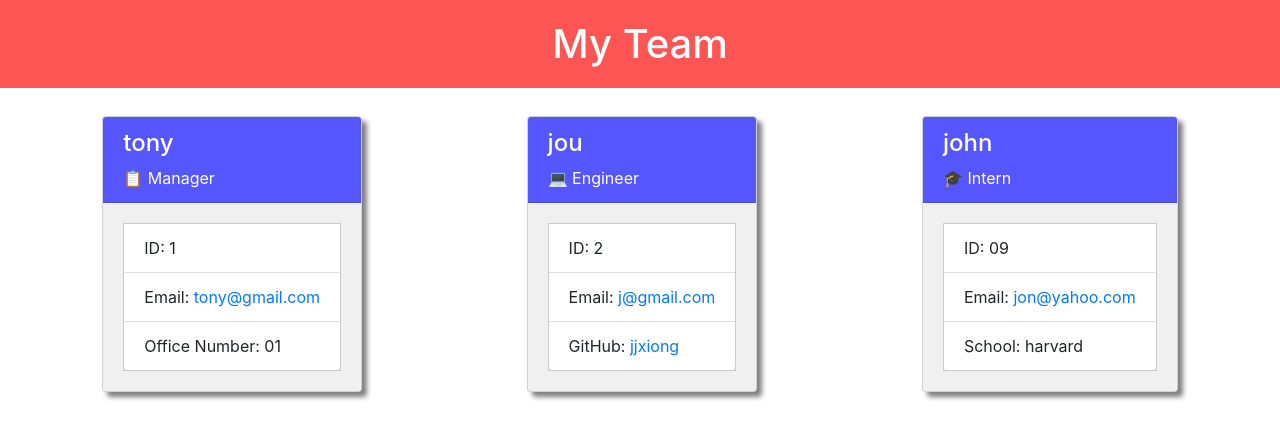
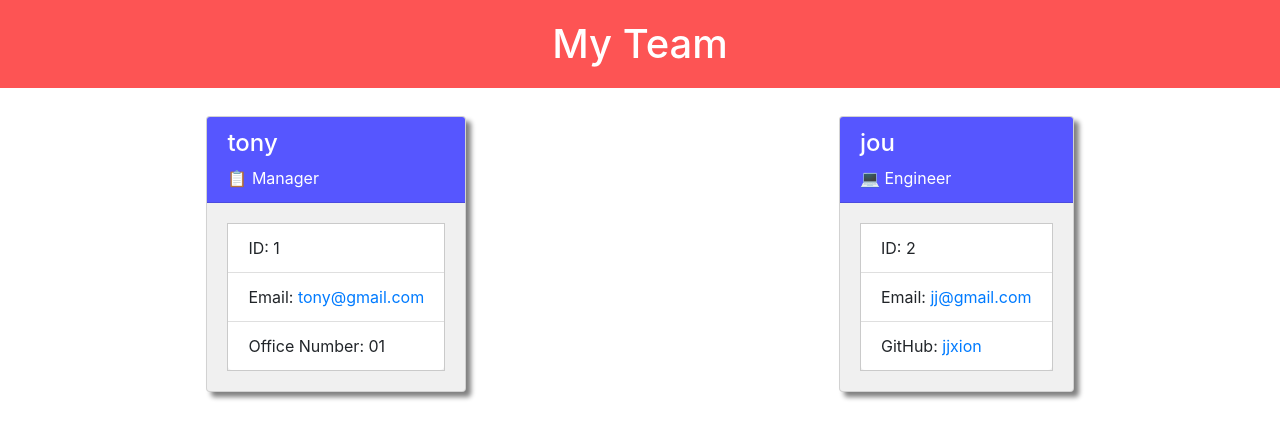
Before and after one commit to JXIong15/10-employee, a website: page index.html in a window 1280 px wide. Drawn offline with nearby package versions, Linux system fonts and the light colour scheme.

```diff
--- a/index.html
+++ b/index.html
@@ -22,23 +22,13 @@
                 </ul>
             </div><div class="card" style="background-color: rgb(240, 240, 240); box-shadow: 5px 5px 5px gray; margin-top: 20px;">
                 <div class="card-header" style="background-color: rgb(86, 86, 255); color: white">
-                    <h4>jou</h4>
+                    <h4>jou </h4>
                     💻  Engineer
                 </div>
                 <ul class="list-group list-group-flush" style="margin: 20px; border: solid; border-color: rgb(202, 202, 202); border-width: 1px;">
                     <li class="list-group-item">ID: 2</li>
-                    <li class="list-group-item">Email: <a href="mailto: j@gmail.com">j@gmail.com</a></li>
-                    <li class="list-group-item">GitHub: <a href="https://github.com/jjxiong">jjxiong</a></li>
-                </ul>
-            </div><div class="card" style="background-color: rgb(240, 240, 240); box-shadow: 5px 5px 5px gray; margin-top: 20px;">
-                <div class="card-header" style="background-color: rgb(86, 86, 255); color: white">
-                    <h4>john</h4>
-                    🎓  Intern
-                </div>
-                <ul class="list-group list-group-flush" style="margin: 20px; border: solid; border-color: rgb(202, 202, 202); border-width: 1px;">
-                    <li class="list-group-item">ID: 09</li>
-                    <li class="list-group-item">Email: <a href="mailto: jon@yahoo.com">jon@yahoo.com</a></li>
-                    <li class="list-group-item">School: harvard</li>
+                    <li class="list-group-item">Email: <a href="mailto: jj@gmail.com">jj@gmail.com</a></li>
+                    <li class="list-group-item">GitHub: <a href="https://github.com/jjxion" target="_blank">jjxion</a></li>
                 </ul>
             </div>
             </div>
```
Also changed, not shown: test/test.js (added, +26 -0 lines).
